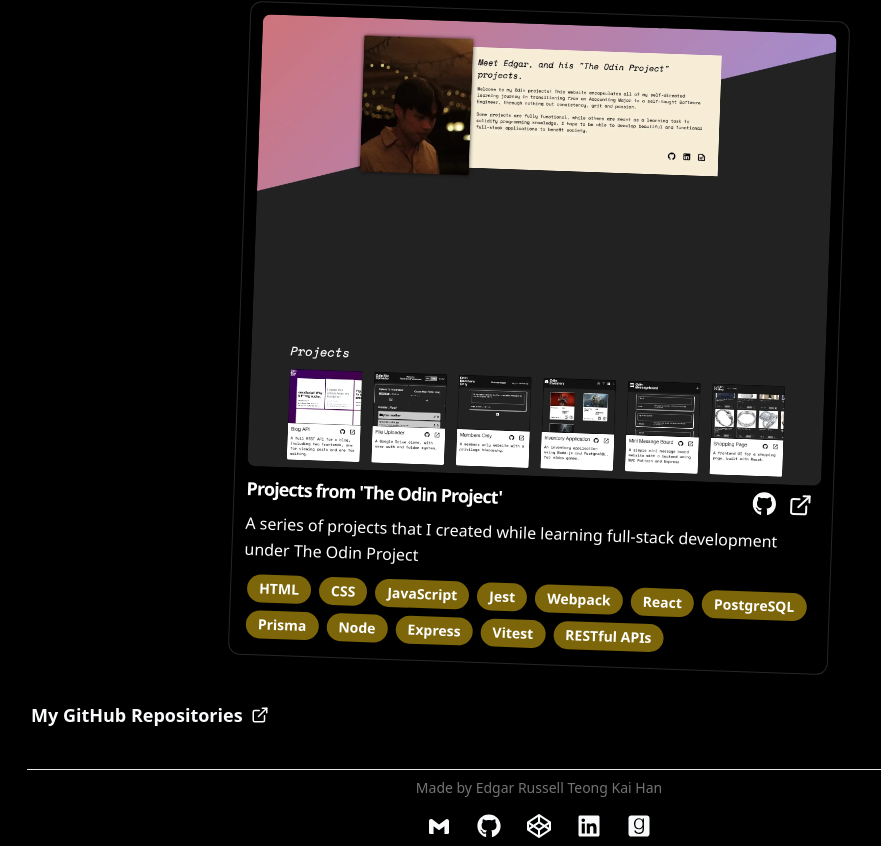
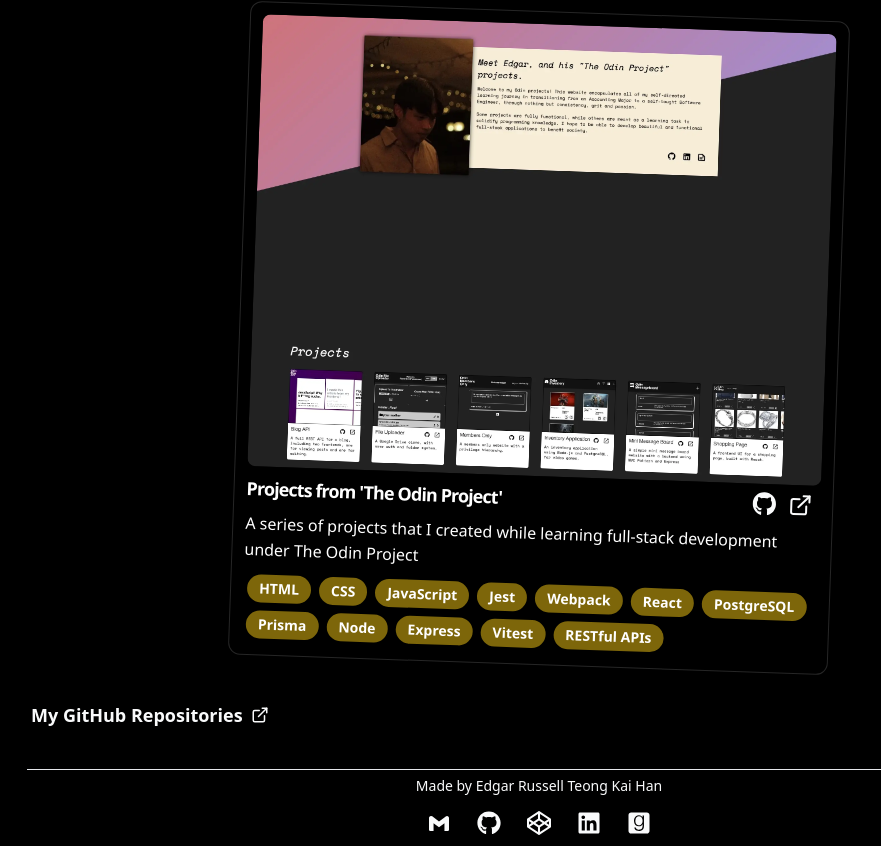
Before and after one commit to safarinexus/edgar-teong, a React (Vite) app: page / in a window 1280 px wide. Shown: the part 10527-11373 px from the top of the page, without its empty margins (101-982 px from the left). Built offline with nearby package versions, Linux system fonts and the light colour scheme.

Commit message:
footer done

```diff
--- a/src/components/Footer.tsx
+++ b/src/components/Footer.tsx
@@ -4,12 +4,14 @@ const Footer = () => {
     return (
         <div id="footer" className="mt-10 w-full space-y-2">
             <hr className="w-[80%] mx-auto"/>
-            <a
-                href="https://github.com/safarinexus/edgar-teong"
-                className="block font-light text-sm w-full text-neutral-500 text-center"
-            >
-                Made by Edgar Russell Teong Kai Han
-            </a>
+            <div className="w-full flex justify-center">
+                <a
+                    href="https://github.com/safarinexus/edgar-teong"
+                    className="font-light text-sm w-fit leading-[1.2] z-10"
+                >
+                    Made by Edgar Russell Teong Kai Han
+                </a>
+            </div>
             <div className="w-full flex justify-center">
                 <ContactBar />
             </div>
--- a/src/index.css
+++ b/src/index.css
@@ -17,7 +17,7 @@
     }
 
     a {
-        @apply text-black dark:text-gray-50 hover:opacity-30 duration-500 transition-opacity motion-reduce:transition-none;
+        @apply text-black dark:text-gray-50 hover:opacity-30 motion-safe:duration-500 motion-safe:transition-opacity;
     }
 }
 
```
